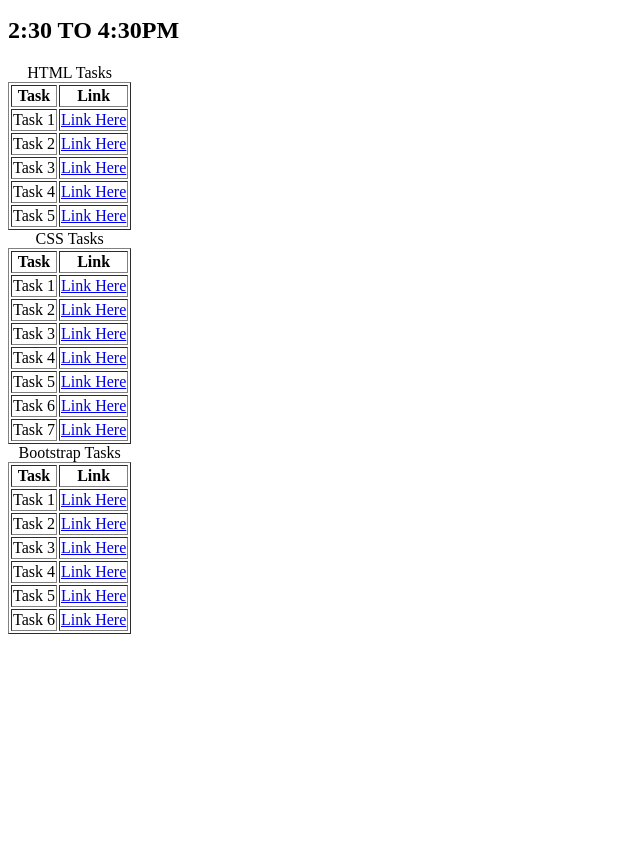
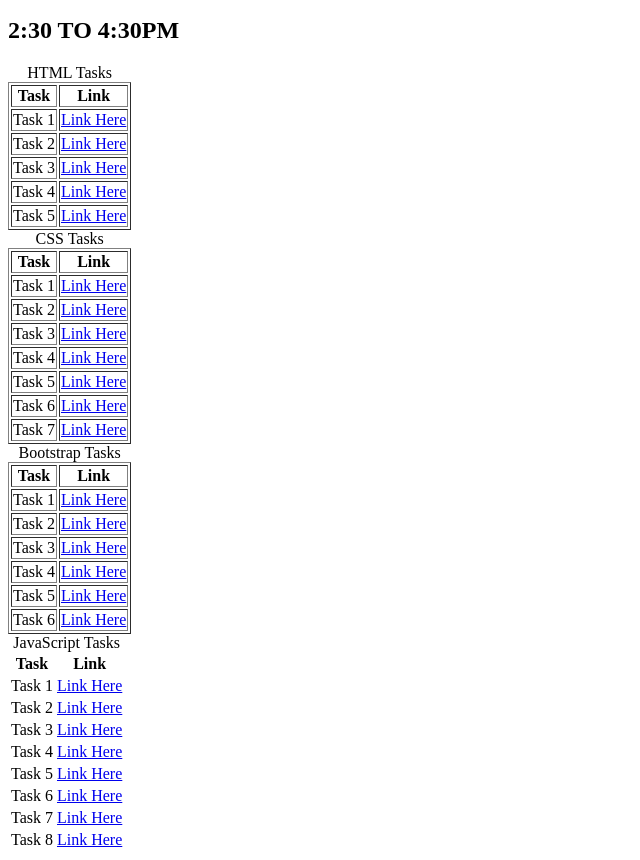
Before and after one commit to TarushTanwar/MERN-Tasks, a plain HTML site: page index.html in a window 1280 px wide. Shown: the part 110-970 px from the top of the page, without its empty margins (0-640 px from the left). Before the commit the page ends 800 px from the top, so only its background shows below. Drawn offline with Linux system fonts and the light colour scheme.

Commit message:
index.html

```diff
--- a/index.html
+++ b/index.html
@@ -106,5 +106,45 @@
             <td><a href="TASK6.html">Link Here</a></td>
         </tr>
     </table>
+
+    <table>
+        <caption>JavaScript Tasks</caption>
+        <tr>
+            <th>Task</th>
+            <th>Link</th>
+        </tr>
+        <tr>
+            <td>Task 1</td>
+            <td><a href="javascript_tasks/task1.html">Link Here</a></td>
+        </tr>
+        <tr>
+            <td>Task 2</td>
+            <td><a href="javascript_tasks/task2.html">Link Here</a></td>
+        </tr>
+        <tr>
+            <td>Task 3</td>
+            <td><a href="javascript_tasks/task3.html">Link Here</a></td>
+        </tr>
+        <tr>
+            <td>Task 4</td>
+            <td><a href="javascript_tasks/task4.html">Link Here</a></td>
+        </tr>
+        <tr>
+            <td>Task 5</td>
+            <td><a href="javascript_tasks/task5.html">Link Here</a></td>
+        </tr>
+        <tr>
+            <td>Task 6</td>
+            <td><a href="javascript_tasks/task6.html">Link Here</a></td>
+        </tr>
+        <tr>
+            <td>Task 7</td>
+            <td><a href="javascript_tasks/task7.html">Link Here</a></td>
+        </tr>
+        <tr>
+            <td>Task 8</td>
+            <td><a href="javascript_tasks/task8.html">Link Here</a></td>
+        </tr>
+    </table>
 </body>
 </html>
```
